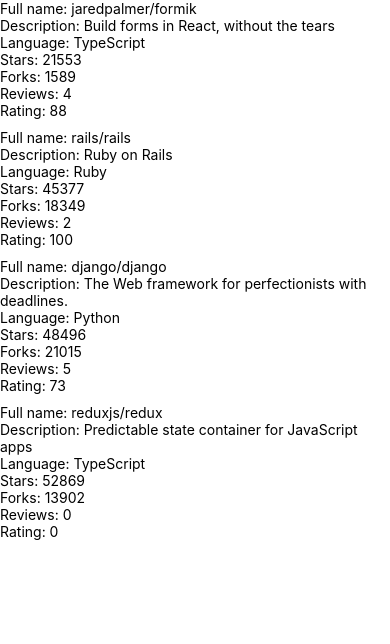
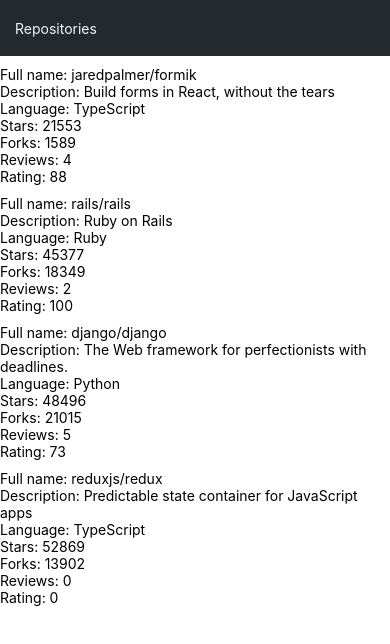
Before and after one commit to kevinsilva/react-native, a React Native app in the folder rate-repository-app/: screen / in a window 390 px wide. Shown: the top 644 px of the page. Built offline with nearby package versions, Linux system fonts and the light colour scheme.

Commit message:
adds AppBar and AppBarTab

```diff
--- /dev/null
+++ b/rate-repository-app/src/components/AppBar.jsx
@@ -0,0 +1,28 @@
+import { View, StyleSheet } from 'react-native';
+import AppBarTab from './AppBarTab';
+import Constants from 'expo-constants';
+
+import theme from '../theme';
+
+const styles = StyleSheet.create({
+  container: {
+    paddingTop: Constants.statusBarHeight,
+    paddingHorizontal: 15,
+    backgroundColor: theme.colors.secondary,
+    flexDirection: 'row',
+    justifyContent: 'space-between',
+    alignItems: 'center',
+    height: Constants.statusBarHeight + 56,
+    marginBottom: 10,
+  },
+});
+
+const AppBar = () => {
+  return (
+    <View style={styles.container}>
+      <AppBarTab title='Repositories' />
+    </View>
+  );
+};
+
+export default AppBar;
--- /dev/null
+++ b/rate-repository-app/src/components/AppBarTab.jsx
@@ -0,0 +1,12 @@
+import { Pressable } from 'react-native';
+import Text from './Text';
+
+const AppBarTab = ({ title }) => {
+  return (
+    <Pressable onPress={() => {}}>
+      <Text color='white'>{title}</Text>
+    </Pressable>
+  );
+};
+
+export default AppBarTab;
--- a/rate-repository-app/src/components/Main.jsx
+++ b/rate-repository-app/src/components/Main.jsx
@@ -1,10 +1,9 @@
-import Constants from 'expo-constants';
 import { StyleSheet, View } from 'react-native';
+import AppBar from './AppBar';
 import RepositoryList from './RepositoryList';
 
 const styles = StyleSheet.create({
   container: {
-    marginTop: Constants.statusBarHeight,
     flexGrow: 1,
     flexShrink: 1,
   },
@@ -13,6 +12,7 @@ const styles = StyleSheet.create({
 const Main = () => {
   return (
     <View style={styles.container}>
+      <AppBar />
       <RepositoryList />
     </View>
   );
--- /dev/null
+++ b/rate-repository-app/src/components/Text.jsx
@@ -0,0 +1,42 @@
+import { Text as NativeText, StyleSheet } from 'react-native';
+import theme from '../theme';
+
+const styles = StyleSheet.create({
+  text: {
+    color: theme.colors.textPrimary,
+    fontSize: theme.fontSizes.body,
+    fontFamily: theme.fonts.main,
+    fontWeight: theme.fontWeights.normal,
+  },
+  colorTextSecondary: {
+    color: theme.colors.textSecondary,
+  },
+  colorTextWhite: {
+    color: theme.colors.white,
+  },
+  colorPrimary: {
+    color: theme.colors.primary,
+  },
+  fontSizeSubheading: {
+    fontSize: theme.fontSizes.subheading,
+  },
+  fontWeightBold: {
+    fontWeight: theme.fontWeights.bold,
+  },
+});
+
+const Text = ({ color, fontSize, fontWeight, style, ...props }) => {
+  const textStyle = [
+    styles.text,
+    color === 'textSecondary' && styles.colorTextSecondary,
+    color === 'white' && styles.colorTextWhite,
+    color === 'primary' && styles.colorPrimary,
+    fontSize === 'subheading' && styles.fontSizeSubheading,
+    fontWeight === 'bold' && styles.fontWeightBold,
+    style,
+  ];
+
+  return <NativeText style={textStyle} {...props} />;
+};
+
+export default Text;
--- /dev/null
+++ b/rate-repository-app/src/theme.js
@@ -0,0 +1,22 @@
+const theme = {
+  colors: {
+    textPrimary: '#24292e',
+    textSecondary: '#586069',
+    white: '#f5f5f5',
+    primary: '#0366d6',
+    secondary: '#24292e',
+  },
+  fontSizes: {
+    body: 14,
+    subheading: 16,
+  },
+  fonts: {
+    main: 'System',
+  },
+  fontWeights: {
+    normal: '400',
+    bold: '700',
+  },
+};
+
+export default theme;
```
